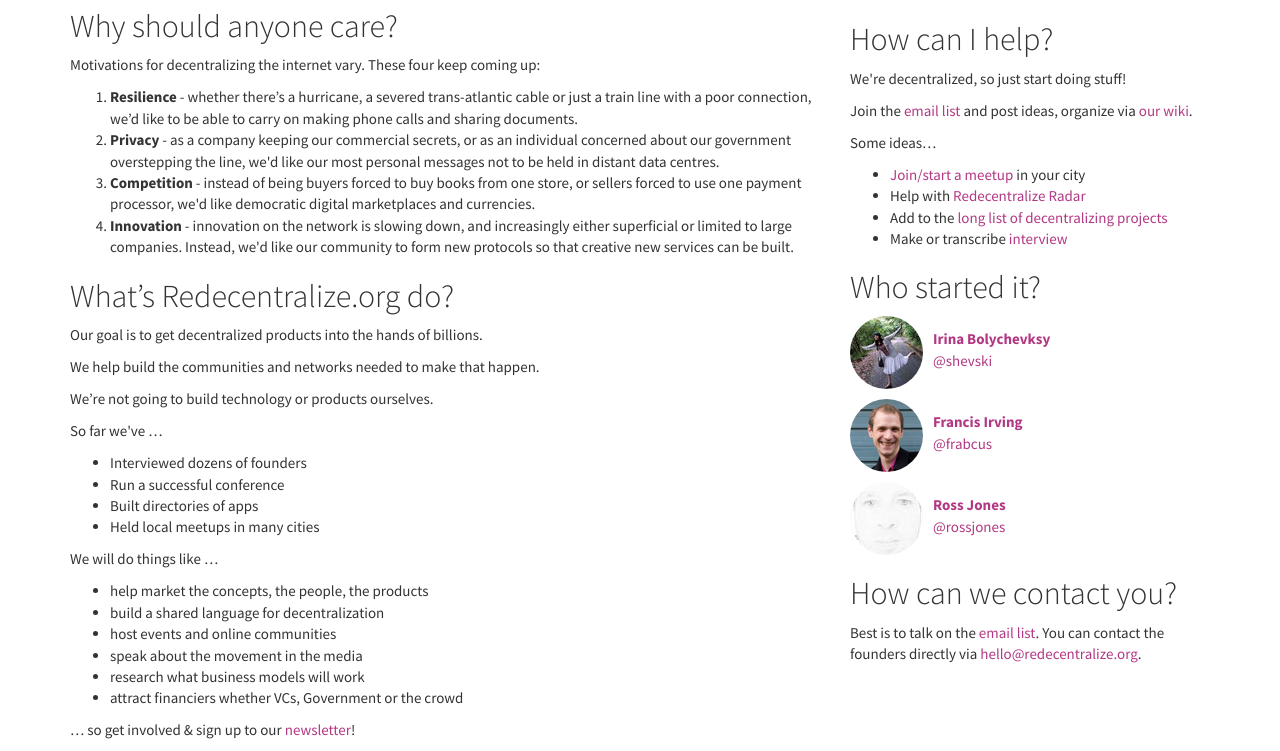
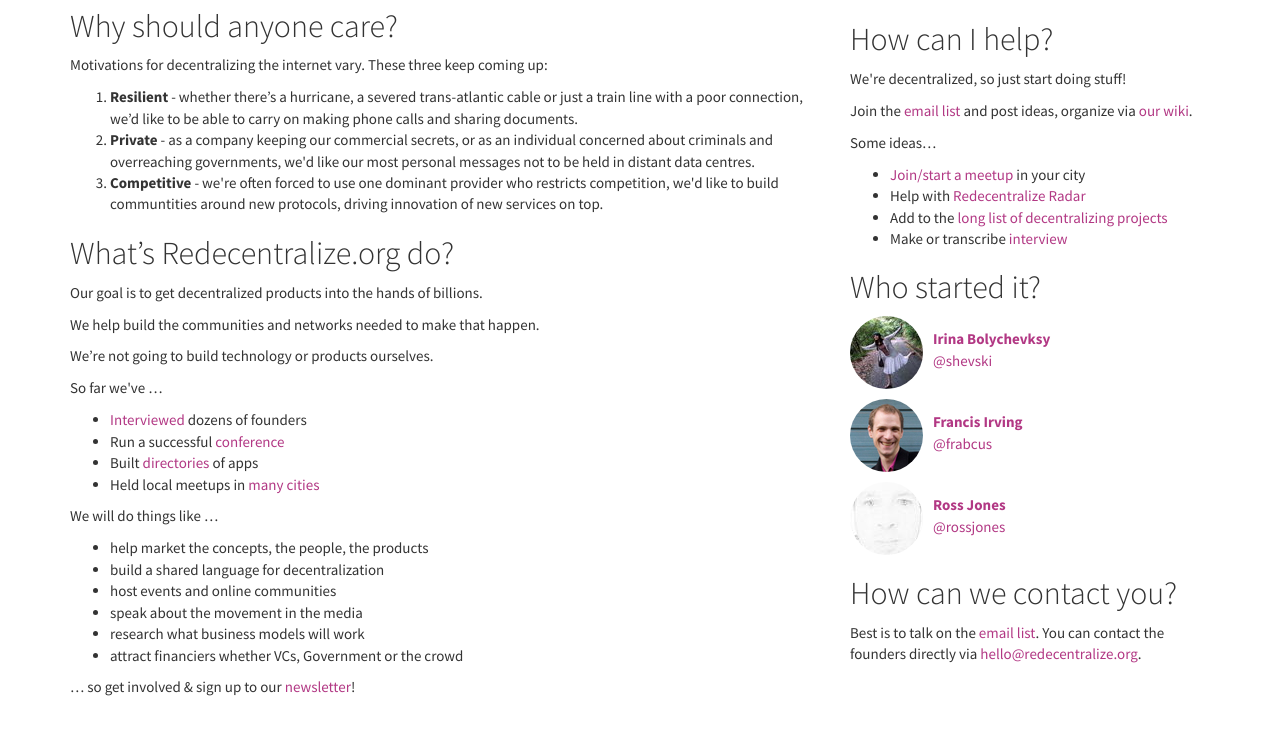
Before and after one commit to redecentralize/redecentralize-website, a Jekyll site: the page built from about/index.html, in a window 1280 px wide and 1217 px high, cut to the strip 466-1217 px from the top of the window. Built offline with Jekyll 4.4.1, drawn with Linux system fonts in a browser that asks for light colours; nearby versions of some CDN libraries; comment, search, counter and statistics services are not loaded.

Commit message:
Simplify back to three motives

```diff
--- a/about/index.html
+++ b/about/index.html
@@ -32,29 +32,23 @@
     <p><b>We want it to become decentralized. Again.</b></p>
 
     <h2>Why should anyone care?</h2>
-    <p>Motivations for decentralizing the internet vary. These four keep coming up:</p>
+    <p>Motivations for decentralizing the internet vary. These three keep coming up:</p>
     <ol>
       <li>
-        <strong>Resilience</strong> - whether there’s a hurricane, a severed
+        <strong>Resilient</strong> - whether there’s a hurricane, a severed
         trans-atlantic cable or just a train line with a poor connection, we’d
         like to be able to carry on making phone calls and sharing documents.
       </li>
       <li>
-        <strong>Privacy</strong> - as a company keeping our commercial secrets,
-        or as an individual concerned about our government overstepping the
-        line, we'd like our most personal messages not to be held in distant
-        data centres.
+        <strong>Private</strong> - as a company keeping our commercial secrets,
+        or as an individual concerned about criminals and overreaching
+        governments, we'd like our most personal messages not to be held in
+        distant data centres.
       </li>
       <li>
-        <strong>Competition</strong> - instead of being buyers forced to buy
-        books from one store, or sellers forced to use one payment processor,
-        we'd like democratic digital marketplaces and currencies.
-      </li>
-      <li>
-        <strong>Innovation</strong> - innovation on the network is slowing down, and
-        increasingly either superficial or limited to large companies. Instead,
-        we'd like our community to form new protocols so that creative new
-        services can be built.
+        <strong>Competitive</strong> - we're often forced to use one dominant
+        provider who restricts competition, we'd like to build communtities
+        around new protocols, driving innovation of new services on top.
       </li>
     </ol>
 
@@ -64,10 +58,10 @@
     <p>We’re not going to build technology or products ourselves.</p>
     <p>So far we've &hellip;</p>
     <ul>
-        <li>Interviewed dozens of founders</li>
-        <li>Run a successful conference</li>
-        <li>Built directories of apps</li>
-        <li>Held local meetups in many cities</li>
+        <li><a href="/interviews">Interviewed</a> dozens of founders</li>
+        <li>Run a successful <a href="/conference">conference</a></li>
+        <li>Built <a href="/radar/">directories</a> of apps</li>
+        <li>Held local meetups in <a href="https://github.com/redecentralize/organize/wiki/Local-Groups">many cities</a></li>
     </ul>
     <p>We will do things like &hellip;</p>
     <ul>
```
Also changed, not shown: index.html (+4 -4 lines).
